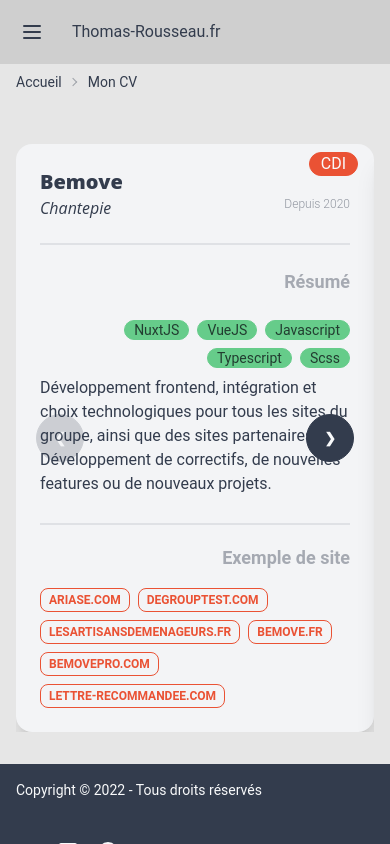
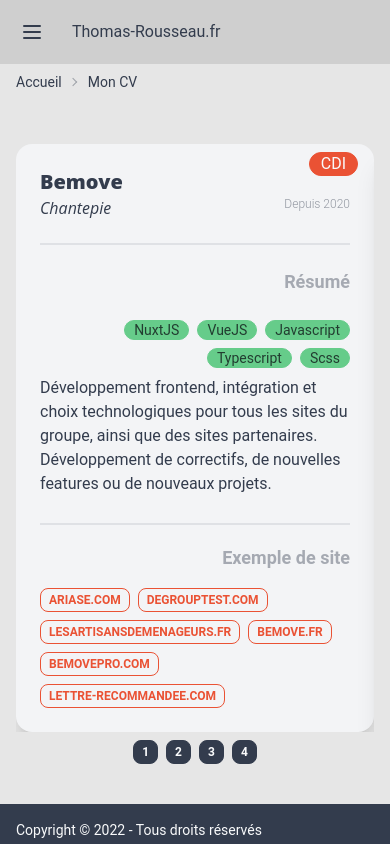
Before and after one commit to 8Thomas8/site-perso-v2, a Nuxt app: page /cv in a window 390 px wide. Built offline with nearby package versions, Linux system fonts and the light colour scheme.

Commit message:
cv responsive

```diff
--- a/components/cards/xp-card.vue
+++ b/components/cards/xp-card.vue
@@ -8,7 +8,7 @@
 </script>
 
 <template>
-  <section v-for="(xp, index) in experiences" :key="index" :id="'slide' + index" class="carousel-item relative w-full">
+  <section v-for="(xp, index) in experiences" :key="index" :id="'slide' + (index+1)" class="carousel-item relative w-full">
     <div class="card bg-gray-100 shadow-xl max-w-xl mx-auto w-full relative">
       <div class="absolute left-auto right-4 top-2 badge badge-lg badge-accent">{{xp.type}}</div>
 
@@ -50,12 +50,12 @@
       </div>
     </div>
     <div
-        class="absolute flex justify-between transform -translate-y-1/2 left-5 right-5 top-1/2">
-      <a :class="index-1 >= 0 ? '' : 'pointer-event-none opacity-20'"
-         :href="'#slide' + (index - 1)"
+        class="absolute hidden lg:flex justify-between transform -translate-y-1/2 left-5 right-5 top-1/2">
+      <a :class="index >= 1 ? '' : 'pointer-event-none opacity-20'"
+         :href="'#slide' + (index)"
          class="btn btn-circle">❮</a>
       <a :class="index+1 < experiences.length ? '' : 'pointer-event-none opacity-20'"
-         :href="'#slide' + (index + 1)" class="btn btn-circle">❯</a>
+         :href="'#slide' + (index + 2)" class="btn btn-circle">❯</a>
     </div>
   </section>
 </template>
--- a/components/hero-sections/home-hero.vue
+++ b/components/hero-sections/home-hero.vue
@@ -2,7 +2,7 @@
   <section class="hero">
     <div class="w-full mx-auto max-w-5xl">
       <div class="hero-content flex-col lg:flex-row-reverse">
-        <img src="https://placeimg.com/260/400/arch" class="w-[260px] h-[400px] rounded-lg shadow-2xl"/>
+        <img src="https://media-exp2.licdn.com/dms/image/C5603AQFM0z3-SAfrwA/profile-displayphoto-shrink_800_800/0/1520080698546?e=1662595200&v=beta&t=f2itLqJm2Rn0RO41fKTTC-d3RU8gjpZaA_LOi-tywL4" class="w-[250px] h-[250px] rounded-lg shadow-2xl"/>
         <div>
           <h1 class="text-5xl font-bold">Thomas Rousseau</h1>
           <p class="pt-6 pb-2">Je suis développeur front end depuis 2019 et je travaille
--- a/pages/cv.vue
+++ b/pages/cv.vue
@@ -117,6 +117,11 @@
         <div class="carousel w-full">
           <XpCard :experiences="experiences"/>
         </div>
+        <div class="flex lg:hidden justify-center w-full py-2 gap-2">
+          <template v-for="(xp, index) in experiences" :key="index">
+            <a :href="'#slide' + (index+1)" title="" class="btn btn-xs">{{index+1}}</a>
+          </template>
+        </div>
       </div>
     </div>
   </section>
```
